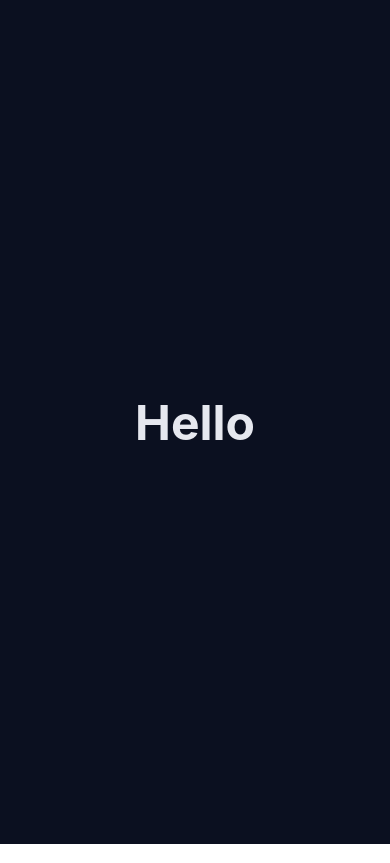
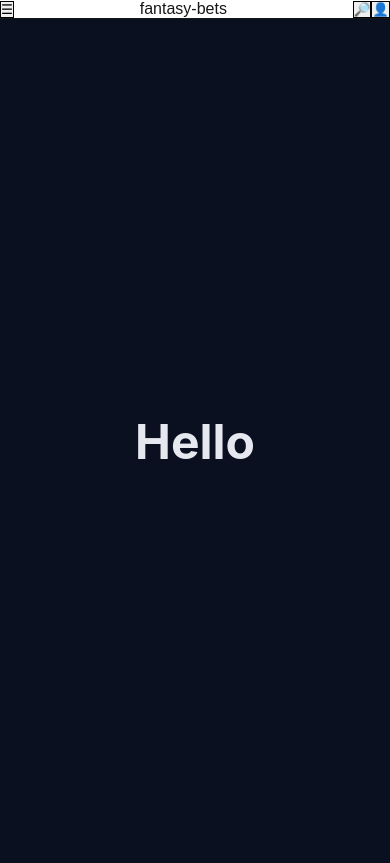
Before and after one commit to alexzarboulas/fantasy-bets, a Next.js app: page / in a window 390 px wide. Built offline with nearby package versions, Linux system fonts and the light colour scheme.

Commit message:
feat: add TailwindCSS setup and responsive header

```diff
--- a/app/globals.css
+++ b/app/globals.css
@@ -40,3 +40,7 @@ a {
     color-scheme: dark;
   }
 }
+
+@tailwind base;
+@tailwind components;
+@tailwind utilities;
--- a/app/layout.tsx
+++ b/app/layout.tsx
@@ -1,31 +1,20 @@
 import type { Metadata } from "next";
-import { Geist, Geist_Mono } from "next/font/google";
 import "./globals.css";
-
-const geistSans = Geist({
-  variable: "--font-geist-sans",
-  subsets: ["latin"],
-});
-
-const geistMono = Geist_Mono({
-  variable: "--font-geist-mono",
-  subsets: ["latin"],
-});
+import Header from "@/components/Header";
 
 export const metadata: Metadata = {
-  title: "Create Next App",
-  description: "Generated by create next app",
+  title: "fantasy-bets",
+  description: "AI-powered absurd-odds betting (MVP)",
 };
 
-export default function RootLayout({
-  children,
-}: Readonly<{
-  children: React.ReactNode;
-}>) {
+export default function RootLayout({ children }: { children: React.ReactNode }) {
   return (
     <html lang="en">
-      <body className={`${geistSans.variable} ${geistMono.variable}`}>
-        {children}
+      <body className="min-h-screen bg-neutral-950 text-white">
+        <Header />
+        <main className="px-4 sm:px-6 lg:px-8 mx-auto py-6">
+          {children}
+        </main>
       </body>
     </html>
   );
--- /dev/null
+++ b/components/Header.tsx
@@ -0,0 +1,48 @@
+"use client";
+import Link from "next/link";
+import { useState } from "react";
+
+export default function Header() {
+  const [open, setOpen] = useState(false);
+
+  return (
+    <header className="sticky top-0 z-50 border-b border-white/10 bg-neutral-950/70 backdrop-blur">
+      <div className="px-4 sm:px-6 lg:px-8 mx-auto flex h-14 items-center justify-between">
+        {/* Mobile menu button */}
+        <button
+          aria-label="Open menu"
+          className="inline-flex items-center rounded-xl border border-white/10 bg-white/5 px-3 py-2 hover:bg-white/10 sm:hidden"
+          onClick={() => setOpen((v) => !v)}
+        >
+          ☰
+        </button>
+
+        {/* Title */}
+        <Link href="/" className="text-base font-semibold tracking-tight">
+          fantasy-bets
+        </Link>
+
+        {/* Right-side buttons */}
+        <div className="flex items-center gap-2">
+          <button className="rounded-xl border border-white/10 bg-white/5 px-3 py-2 hover:bg-white/10">
+            🔎
+          </button>
+          <button className="rounded-xl border border-white/10 bg-white/5 px-3 py-2 hover:bg-white/10">
+            👤
+          </button>
+        </div>
+      </div>
+
+      {/* Mobile dropdown */}
+      {open && (
+        <nav className="sm:hidden border-t border-white/10 bg-neutral-950">
+          <ul className="px-4 py-2 space-y-1">
+            <li><Link href="/markets" className="block rounded-lg px-2 py-2 hover:bg-white/5">Markets</Link></li>
+            <li><Link href="/create" className="block rounded-lg px-2 py-2 hover:bg-white/5">Create Bet</Link></li>
+            <li><Link href="/account" className="block rounded-lg px-2 py-2 hover:bg-white/5">Account</Link></li>
+          </ul>
+        </nav>
+      )}
+    </header>
+  );
+}
--- /dev/null
+++ b/postcss.config.mjs
@@ -0,0 +1,7 @@
+// postcss.config.mjs
+export default {
+    plugins: {
+      tailwindcss: {},
+      autoprefixer: {},
+    },
+  };
--- /dev/null
+++ b/tailwind.config.ts
@@ -0,0 +1,16 @@
+// tailwind.config.ts
+import type { Config } from "tailwindcss";
+
+const config: Config = {
+  content: [
+    "./pages/**/*.{js,ts,jsx,tsx,mdx}",
+    "./components/**/*.{js,ts,jsx,tsx,mdx}",
+    "./app/**/*.{js,ts,jsx,tsx,mdx}",
+  ],
+  theme: {
+    extend: {},
+  },
+  plugins: [],
+};
+
+export default config;
```
Also changed, not shown: package.json (+7 -4 lines), 1 other file (tests, documents, lock files or other folders).
